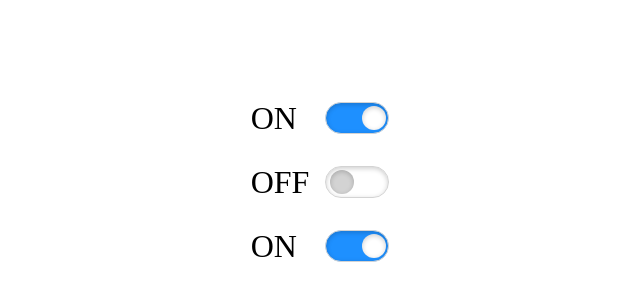
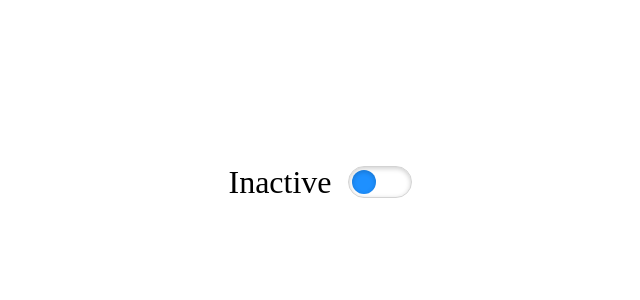
Before and after one commit to Zalart/angular-sandbox, an Angular app: page / in a window 1280 px wide. Shown: the part 216-516 px from the top of the page, without its empty margins (312-952 px from the left). Built offline with nearby package versions, Linux system fonts and the light colour scheme.

Commit message:
Refactoring: state moved to app component

```diff
--- a/src/app/app.component.html
+++ b/src/app/app.component.html
@@ -1,16 +1,8 @@
   <div class="container">
     <div class="panel-settings">
       <app-switch
-        [isActive]=true
-        [disabled]=false
-        (switchChange)="onToggleState($event)"></app-switch>
-      <app-switch
-        [isActive]=false
-        [disabled]=true
-        (switchChange)="onToggleState($event)"></app-switch>
-      <app-switch
-        [isActive]=true
-        [disabled]=false
-        (switchChange)="onToggleState($event)"></app-switch>
+        [isActive]="isUserActive"
+        [disabled]="isSwitchDisabled"
+        (switchChange)="onToggleState()"></app-switch>
     </div>
 </div>
--- a/src/app/app.component.ts
+++ b/src/app/app.component.ts
@@ -6,7 +6,10 @@ import { Component } from '@angular/core';
   styleUrls: ['./app.component.scss']
 })
 export class AppComponent {
-  onToggleState(status: string){
-    console.log(`Switch toggled to ${status}`)
+  public isUserActive: boolean = false;
+  public isSwitchDisabled: boolean = false;
+
+  onToggleState(): void {
+    this.isUserActive = !this.isUserActive;
   }
 }
--- a/src/app/common/components/switch/switch.component.html
+++ b/src/app/common/components/switch/switch.component.html
@@ -1,5 +1,5 @@
 <div class="wrapper">
-  <div class="label">{{statusLabel}}</div>
+  <div class="label">{{userStatus}}</div>
 <div class="switch"
     (click)="onSwitchChange()"
   >
--- a/src/app/common/components/switch/switch.component.ts
+++ b/src/app/common/components/switch/switch.component.ts
@@ -8,17 +8,16 @@ import {Component, EventEmitter, Input, Output} from '@angular/core';
 export class SwitchComponent {
 @Input() public isActive: boolean = false;
 @Input() public disabled: boolean = false;
-@Output() switchChange = new EventEmitter<string>();
+@Output() switchChange = new EventEmitter();
 
 constructor() {}
 
   onSwitchChange() {
   if (!this.disabled) {
-    this.isActive = !this.isActive;
-    this.switchChange.emit(this.statusLabel);
+    this.switchChange.emit();
   }
 }
-  get statusLabel(): string {
-    return this.isActive ? 'ON' : 'OFF';
+  get userStatus(): string {
+    return this.isActive ? 'Active': 'Inactive';
   }
 }
```
